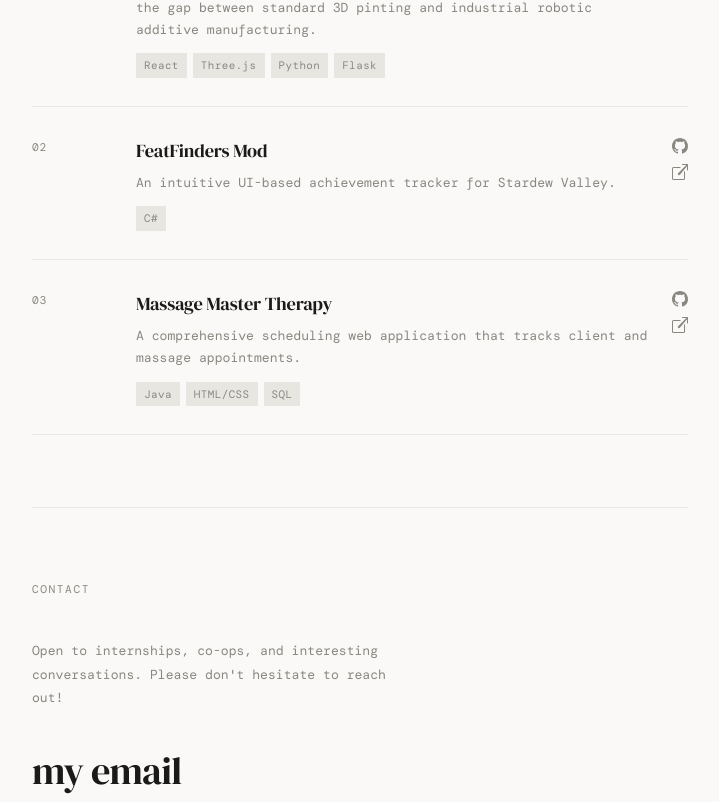
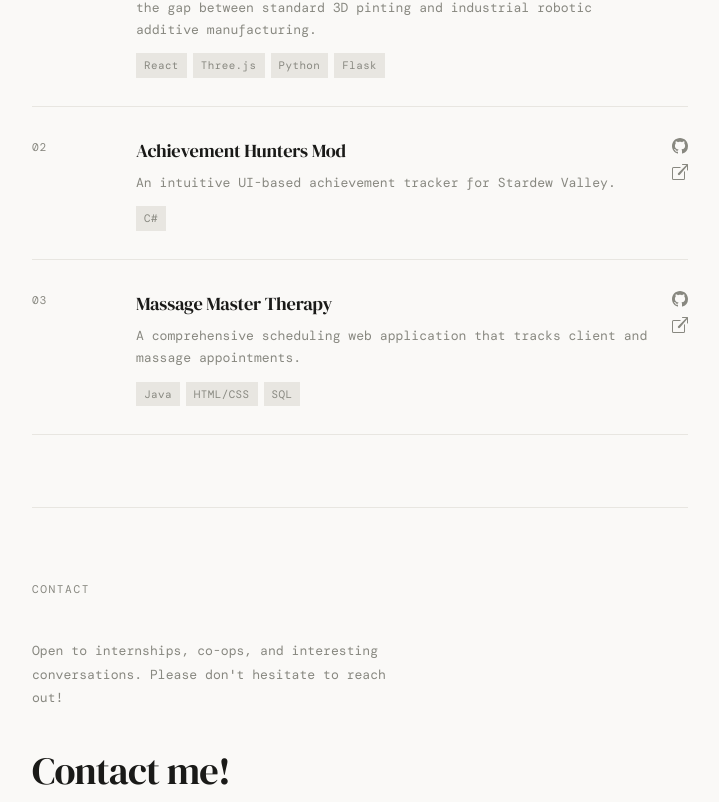
Before and after one commit to j-albento/j-albento.github.io, a React (Create React App) app: page / in a window 1280 px wide. Shown: the part 1398-2200 px from the top of the page, without its empty margins (280-999 px from the left). Built offline with nearby package versions, Linux system fonts and the light colour scheme; a web font is replaced by a local one.

Commit message:
Update portfolio

```diff
--- a/src/components/ContactEmail.jsx
+++ b/src/components/ContactEmail.jsx
@@ -19,7 +19,7 @@ export default function ContactEmail() {
                 transition: "border-color 0.25s ease",
             }}
         >
-            my email
+            Contact me!
         </a>
     );
 }
--- a/src/data.jsx
+++ b/src/data.jsx
@@ -24,7 +24,7 @@ export const PROJECTS = [
     },
     {
         num: "02",
-        title: "FeatFinders Mod",
+        title: "Achievement Hunters Mod",
         desc: "An intuitive UI-based achievement tracker for Stardew Valley.",
         tags: ["C#"],
         github: "#",
```
